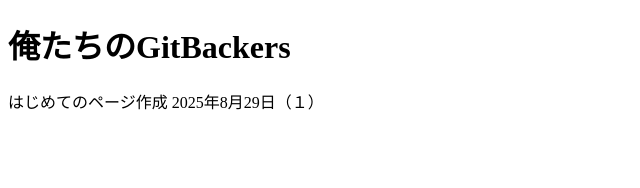
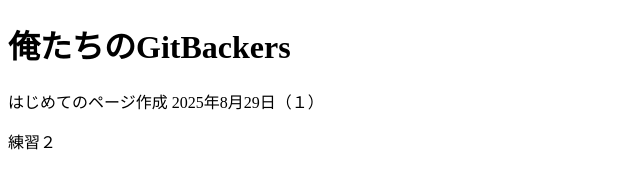
Before and after one commit to ibmse/Practice01, a plain HTML site: page index.html in a window 1280 px wide. Shown: the full height of the page, 0-640 px from the left. Drawn offline with Linux system fonts and the light colour scheme.

Commit message:
練習２を追加

```diff
--- a/index.html
+++ b/index.html
@@ -8,6 +8,6 @@
 <body>
     <h1>俺たちのGitBackers</h1>
     <p>はじめてのページ作成 2025年8月29日（１）</p>
-
+    <p>練習２</p>
 </body>
 </html>
```
